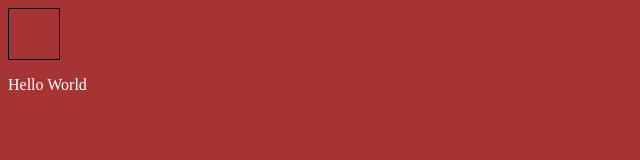
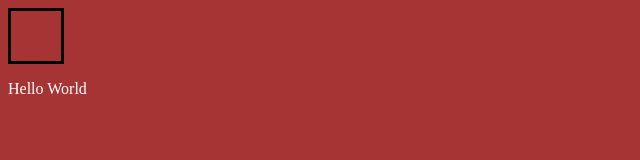
Before and after one commit to Rute-r/estudo-front-end, a plain HTML site: page index.html in a window 1280 px wide. Shown: the full height of the page, 0-640 px from the left. Drawn offline with Linux system fonts and the light colour scheme.

Commit message:
border change

```diff
--- a/index.html
+++ b/index.html
@@ -22,7 +22,7 @@
      .square{
          width: 50px;
          height: 50px;
-         border: solid 1px;
+         border: solid 3px;
      }
  </style>
  <p class="text-color">Hello World</p>
```
